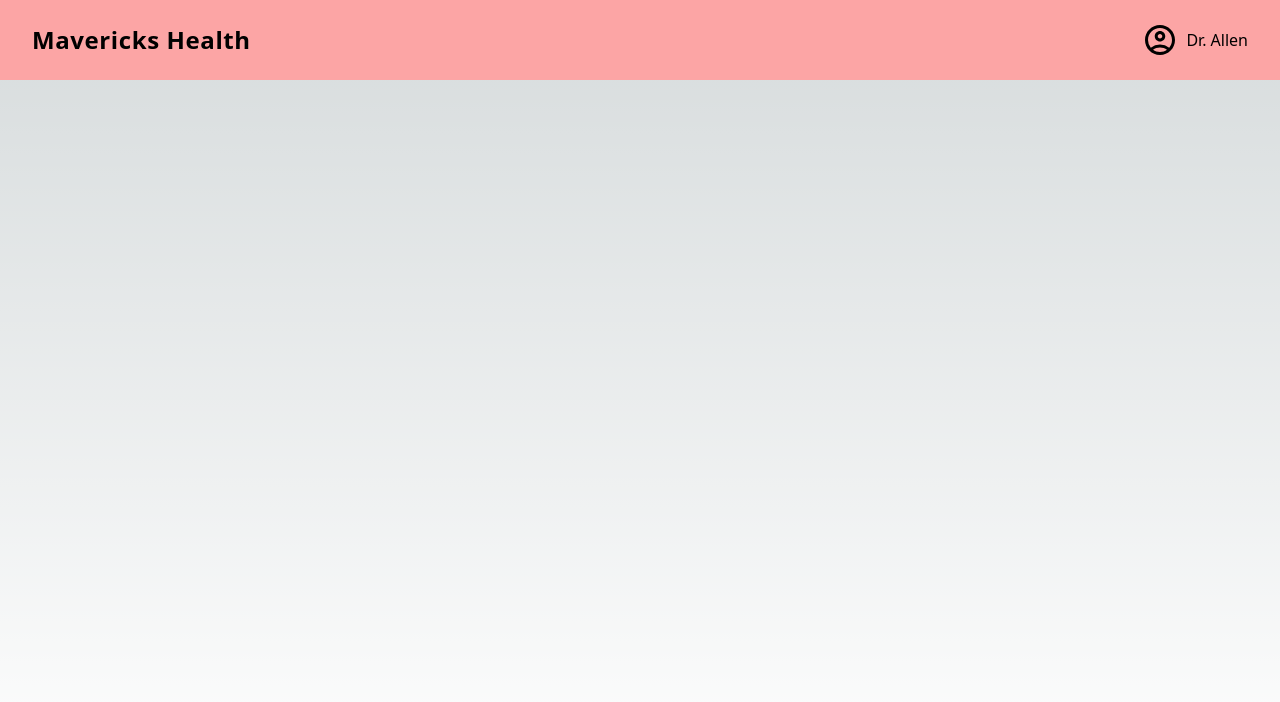
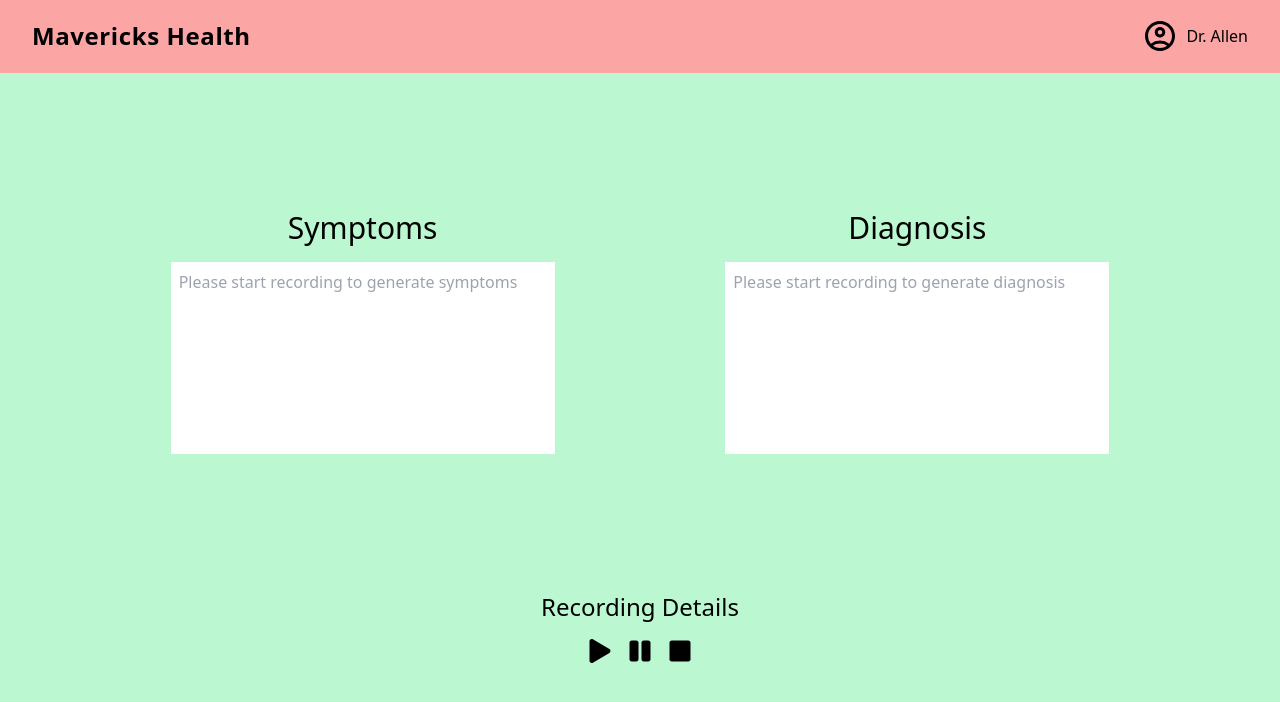
Before and after one commit to aldrinjenson/ezy-care, a Next.js app: page /dashboard in a window 1280 px wide. Shown: the top 702 px of the page. Built offline with nearby package versions, Linux system fonts and the light colour scheme.

Commit message:
Add dashboard

```diff
--- a/src/pages/dashboard.js
+++ b/src/pages/dashboard.js
@@ -1,8 +1,54 @@
-import Navbar from "@/components/Navbar";
+import { useState } from "react"
+
+import { FaStop, FaPlay, FaPause } from "react-icons/fa"
+
+import Navbar from "@/components/Navbar"
 
 export default function Dashboard() {
-  return <div className="h-screen">
-    <Navbar />
+  const [symptoms, setSymptoms] = useState("")
+  const [diagnosis, setDiagnosis] = useState("")
 
-  </div>
+  return (
+    <div className="h-screen flex flex-col">
+      <Navbar />
+      <div className="h-full bg-green-200 flex flex-col justify-evenly items-center">
+        <div className="w-full flex flex-row justify-evenly items-center">
+          <div className="flex flex-col justify-center items-center gap-4">
+            <p className="text-3xl">Symptoms</p>
+            <textarea
+              className="h-48 w-96"
+              onChange={(e) => {
+                setSymptoms(e.target.value)
+              }}
+              placeholder="Please start recording to generate symptoms"
+            ></textarea>
+          </div>
+          <div className="flex flex-col justify-center items-center gap-4">
+            <p className="text-3xl">Diagnosis</p>
+            <textarea
+              className="h-48 w-96"
+              onChange={(e) => {
+                setDiagnosis(e.target.value)
+              }}
+              placeholder="Please start recording to generate diagnosis"
+            ></textarea>
+          </div>
+        </div>
+        <div className="flex flex-col justify-center items-center gap-4">
+          <p className="text-2xl">Recording Details</p>
+          <div className="flex flex-row gap-4 text-2xl">
+            <button>
+              <FaPlay />
+            </button>
+            <button>
+              <FaPause />
+            </button>
+            <button>
+              <FaStop />
+            </button>
+          </div>
+        </div>
+      </div>
+    </div>
+  )
 }
--- a/src/styles/globals.css
+++ b/src/styles/globals.css
@@ -2,26 +2,14 @@
 @tailwind components;
 @tailwind utilities;
 
-:root {
-  --foreground-rgb: 0, 0, 0;
-  --background-start-rgb: 214, 219, 220;
-  --background-end-rgb: 255, 255, 255;
-}
-
-@media (prefers-color-scheme: dark) {
-  :root {
-    --foreground-rgb: 255, 255, 255;
-    --background-start-rgb: 0, 0, 0;
-    --background-end-rgb: 0, 0, 0;
+@layer base {
+  textarea {
+    @apply resize-none p-2;
   }
 }
 
-body {
-  color: rgb(var(--foreground-rgb));
-  background: linear-gradient(
-      to bottom,
-      transparent,
-      rgb(var(--background-end-rgb))
-    )
-    rgb(var(--background-start-rgb));
+@layer utilities {
+  .btn {
+    @apply bg-blue-500 hover:bg-blue-700 text-white font-bold py-2 px-4 rounded;
+  }
 }
```
